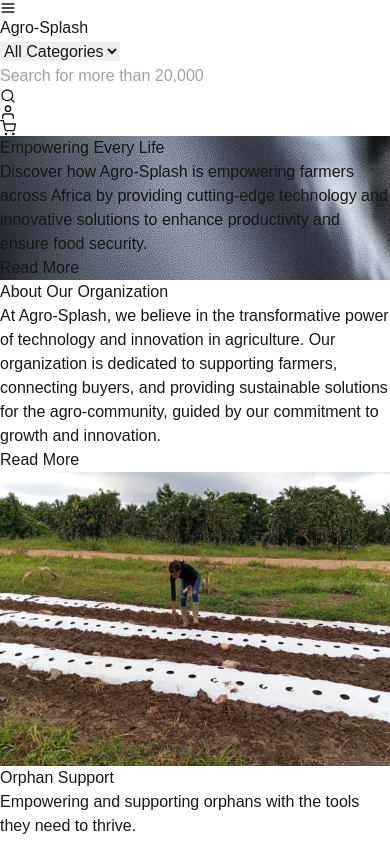
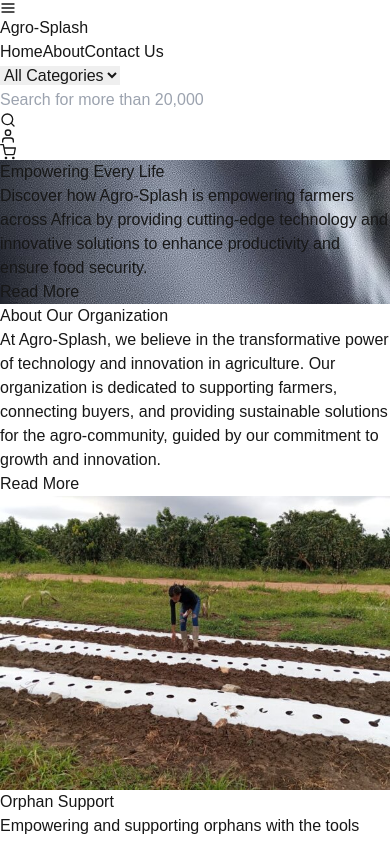
Before and after one commit to Beemhuse/agro-splash, a Next.js app: page / in a window 390 px wide. Shown: the top 841 px of the page. Built offline with nearby package versions, Linux system fonts and the light colour scheme; grey boxes are pictures that could not be loaded.

Commit message:
fix: homepage responsiveness

```diff
--- a/src/app/components/pages/home/AboutSection.tsx
+++ b/src/app/components/pages/home/AboutSection.tsx
@@ -17,8 +17,8 @@ export default function AboutSection() {
       <div className="container mx-auto flex flex-col md:flex-row items-center px-6 py-16">
         {/* Text Content */}
         <div className="md:w-1/2 text-center md:text-left">
-          <h2 className="text-4xl font-bold mb-4">About Our Organization</h2>
-          <p className="text-lg mb-6">
+          <h2 className="xl:text-4xl text-xl font-bold mb-4">About Our Organization</h2>
+          <p className="xl:text-lg text-md mb-6">
             At Agro-Splash, we believe in the transformative power of technology
             and innovation in agriculture. Our organization is dedicated to
             supporting farmers, connecting buyers, and providing sustainable
--- a/src/app/components/pages/home/Header.tsx
+++ b/src/app/components/pages/home/Header.tsx
@@ -1,32 +1,114 @@
+'use client'
 // components/Header.tsx
-import React from "react";
-import { FiMenu, FiSearch, FiUser, FiShoppingCart } from "react-icons/fi";
+import React, { useState } from "react";
+import { FiMenu, FiSearch, FiUser, FiShoppingCart, FiX } from "react-icons/fi";
+import anime from "animejs";
 
 const Header = () => {
+  const [isMenuOpen, setIsMenuOpen] = useState(false);
+
+  const toggleMenu = () => {
+    setIsMenuOpen(!isMenuOpen);
+
+    // Animate the menu opening
+    anime({
+      targets: ".menu-items",
+      opacity: [0, 1],
+      translateY: [-20, 0],
+      duration: 500,
+      easing: "easeOutExpo",
+    });
+  };
+
   return (
-    <header className="flex items-center justify-between p-4 bg-white shadow-md">
-      <div className="flex items-center space-x-4">
-        <FiMenu className="text-2xl" />
+    <header className="flex flex-wrap items-center justify-between p-4 bg-white shadow-md">
+      {/* Logo and Menu */}
+      <div className="flex items-center space-x-4 w-full sm:w-auto">
+        <FiMenu
+          className="text-2xl cursor-pointer sm:hidden"
+          onClick={toggleMenu}
+        />
         <h1 className="text-2xl font-bold text-green-600">Agro-Splash</h1>
       </div>
-      <div className="flex items-center space-x-4 w-full max-w-xl">
+
+      {/* Navbar Links */}
+      <nav className="hidden sm:flex items-center space-x-6">
+        <a href="#home" className="text-gray-700 hover:text-green-600">
+          Home
+        </a>
+        <a href="#about" className="text-gray-700 hover:text-green-600">
+          About
+        </a>
+        <a href="#contact" className="text-gray-700 hover:text-green-600">
+          Contact Us
+        </a>
+      </nav>
+
+      {/* Search Bar */}
+      <div className="flex items-center space-x-4 w-full sm:w-auto max-w-full mt-4 sm:mt-0">
         <select className="border rounded px-3 py-1">
           <option>All Categories</option>
-          {/* Add more categories as needed */}
+          {/* Add more categories */}
         </select>
-        <div className="relative w-full">
+        <div className="relative w-full sm:w-auto">
           <input
             type="text"
             placeholder="Search for more than 20,000 products"
-            className="w-full border rounded px-3 py-1 pl-10"
+            className="w-full sm:max-w-sm border rounded px-3 py-1 pl-10"
           />
           <FiSearch className="absolute top-2 left-3 text-gray-400" />
         </div>
       </div>
-      <div className="flex items-center space-x-4">
-        <FiUser className="text-2xl" />
-        <FiShoppingCart className="text-2xl" />
+
+      {/* User and Cart */}
+      <div className="flex items-center space-x-4 mt-4 sm:mt-0">
+        <FiUser className="text-2xl cursor-pointer" />
+        <FiShoppingCart className="text-2xl cursor-pointer" />
       </div>
+
+      {/* Hamburger Menu (Mobile) */}
+      {isMenuOpen && (
+        <div
+          className="menu-items absolute top-16 left-0 w-full bg-white shadow-md z-50 sm:hidden"
+          onClick={() => setIsMenuOpen(false)} // Close menu on click
+        >
+          <div className="flex justify-end p-4">
+            <FiX className="text-2xl cursor-pointer" onClick={toggleMenu} />
+          </div>
+          <ul className="flex flex-col items-center space-y-4 pb-4">
+            <li>
+              <a
+                href="#home"
+                className="text-gray-700 hover:text-green-600 text-lg"
+              >
+                Home
+              </a>
+            </li>
+            <li>
+              <a
+                href="#about"
+                className="text-gray-700 hover:text-green-600 text-lg"
+              >
+                About
+              </a>
+            </li>
+            <li>
+              <a
+                href="#contact"
+                className="text-gray-700 hover:text-green-600 text-lg"
+              >
+                Contact Us
+              </a>
+            </li>
+            <li>
+              <select className="border rounded px-3 py-1">
+                <option>All Categories</option>
+                {/* Add more categories */}
+              </select>
+            </li>
+          </ul>
+        </div>
+      )}
     </header>
   );
 };
--- a/src/app/components/pages/home/TestimonialSlider.tsx
+++ b/src/app/components/pages/home/TestimonialSlider.tsx
@@ -45,7 +45,7 @@ const TestimonialSlider: React.FC = () => {
     <section ref={ref} className="py-12 ">
       <div className="container mx-auto px-6 text-center">
         <h2 className="text-xl font-bold text-gray-800 mb-8">What People Say About Us</h2>
-        <div className="w-2/4 m-auto">
+        <div className="xl:w-2/4 w-full m-auto">
         <Swiper
           modules={[Navigation, Pagination, EffectCube, Autoplay]}
         //   navigation
--- a/src/app/components/pages/reusables/Slider.tsx
+++ b/src/app/components/pages/reusables/Slider.tsx
@@ -37,10 +37,10 @@ const Slider: React.FC<HeaderSliderProps> = ({ images }) => {
             <div className="absolute inset-0 bg-black/50 z-[1]"></div>
             {/* Caption content */}
             <div className="relative h-[80vh] justify-center w-full items-center flex flex-col text-white z-[2]">
-              <div className="w-2/5 text-center">
-                <h1 className="text-4xl font-bold mb-4">{image.caption}</h1>
+              <div className="xl:w-2/5 w-full text-center">
+                <h1 className="xl:text-4xl text-xl font-bold mb-4">{image.caption}</h1>
                 <p className="text-lg font-bold mb-4 ">{image.description}</p>
-                <button className="px-6 py-2 text-lg bg-white text-black font-medium hover:bg-gray-200 transition">
+                <button className="px-6 py-2 xl:text-lg text-md bg-white text-black font-medium hover:bg-gray-200 transition">
                   Read More
                 </button>
               </div>
```
